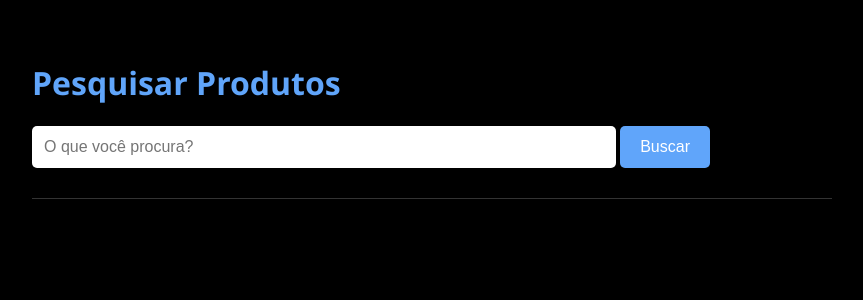
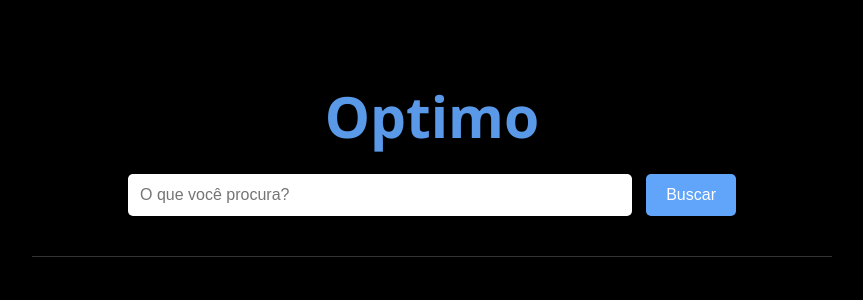
Before and after one commit to FischerTech86/saber-o-preco, a Flask app: page / in a window 1280 px wide. Shown: the top 300 px of the page, without its empty margins (208-1071 px from the left). Run offline with Flask 3, Linux system fonts and the light colour scheme.

Commit message:
Update index.html

```diff
--- a/templates/index.html
+++ b/templates/index.html
@@ -2,9 +2,8 @@
 <html lang="pt-br">
 <head>
     <meta charset="UTF-8">
-    <title>Busca de Produtos</title>
+    <title>Optimo</title>
     <style>
-        /* Estilo Dark Mode */
         body {
             font-family: 'Segoe UI', Tahoma, Geneva, Verdana, sans-serif;
             padding: 40px;
@@ -14,7 +13,20 @@
             margin: auto;
         }
 
-        h1 { color: #60a5fa; }
+        /* Estilo para o título animado */
+        .animated-title {
+            font-size: 3.5rem; /* Bem grande */
+            text-align: center;
+            color: #60a5fa;
+            margin-bottom: 20px;
+            animation: pulse 3s infinite ease-in-out;
+        }
+
+        @keyframes pulse {
+            0% { transform: scale(1); opacity: 0.9; }
+            50% { transform: scale(1.05); opacity: 1; }
+            100% { transform: scale(1); opacity: 0.9; }
+        }
 
         .card {
             background: #1a1a1a;
@@ -24,24 +36,9 @@
             border-radius: 10px;
         }
 
-        input {
-            padding: 12px;
-            width: 70%;
-            border-radius: 5px;
-            border: none;
-            font-size: 16px;
-        }
-
-        button {
-            padding: 12px 20px;
-            background: #60a5fa;
-            color: white;
-            border: none;
-            border-radius: 5px;
-            cursor: pointer;
-            font-size: 16px;
-        }
-
+        form { text-align: center; margin-bottom: 40px; }
+        input { padding: 12px; width: 60%; border-radius: 5px; border: none; font-size: 16px; }
+        button { padding: 12px 20px; background: #60a5fa; color: white; border: none; border-radius: 5px; cursor: pointer; font-size: 16px; margin-left: 10px;}
         button:hover { background: #3b82f6; }
 
         a { color: #60a5fa; text-decoration: none; font-weight: bold; }
@@ -50,7 +47,7 @@
 </head>
 <body>
 
-    <h1>Pesquisar Produtos</h1>
+    <h1 class="animated-title">Optimo</h1>
 
     <form action="/" method="GET">
         <input type="text" name="pesquisa" placeholder="O que você procura?" required>
```
